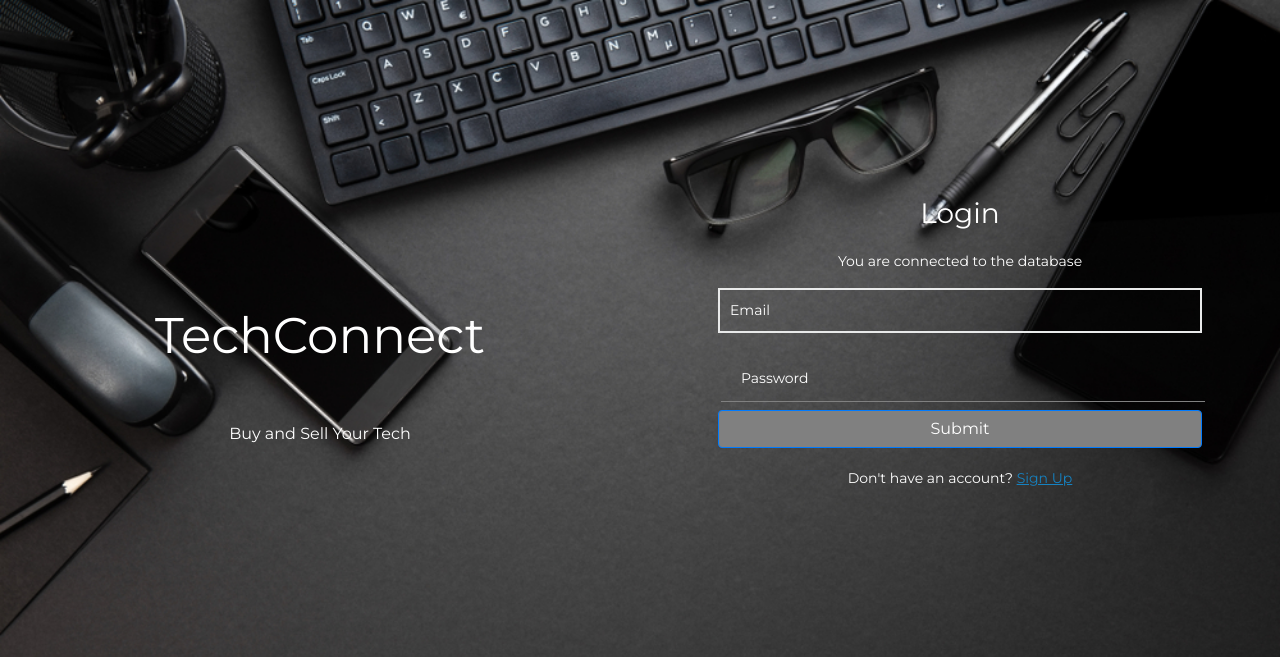
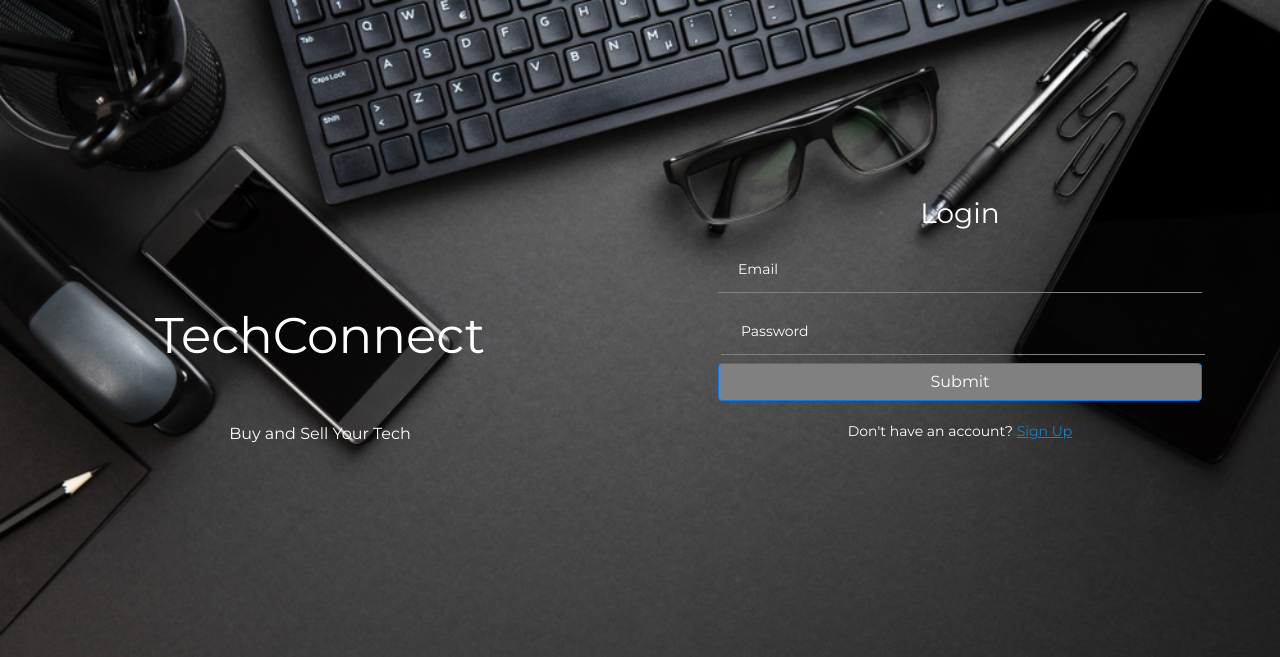
Before and after one commit to lananhdo19/TechConnect, a PHP site: page /login-signup.php in a window 1280 px wide. Shown: the top 657 px of the page. Run offline with PHP 8.4, Linux system fonts and the light colour scheme.

Commit message:
Silenced Connect DB for Login to Work

```diff
--- a/Static/login-signup.css
+++ b/Static/login-signup.css
@@ -62,7 +62,7 @@ img{
     color: white;
     background: none;
 }
-input[type=text], input[type=password] {
+input[type=text], input[type=password], input[type=email] {
     width: 100%;
     padding: 12px 20px;
     margin: 8px 0;
--- a/connectdb.php
+++ b/connectdb.php
@@ -20,7 +20,7 @@ $db = "";
 try
 {
    $db = new PDO($dsn, $username, $password);
-    echo "<p>You are connected to the database</p>";
+    //echo "<p>You are connected to the database</p>";
 }
 catch (PDOException $e)     // handle a PDO exception (errors thrown by the PDO library)
 {
@@ -28,12 +28,12 @@ catch (PDOException $e)     // handle a PDO exception (errors thrown by the PDO
    // use the object's name followed by -> and then method's name
    // All exception objects provide a getMessage() method that returns the error message
    $error_message = $e->getMessage();
-   echo "<p>An error occurred while connecting to the database: $error_message </p>";
+   //echo "<p>An error occurred while connecting to the database: $error_message </p>";
 }
 catch (Exception $e)       // handle any type of exception
 {
    $error_message = $e->getMessage();
-   echo "<p>Error message: $error_message </p>";
+  // echo "<p>Error message: $error_message </p>";
 }
 
 ?>
--- /dev/null
+++ b/home.php
@@ -0,0 +1 @@
+<?php
```
